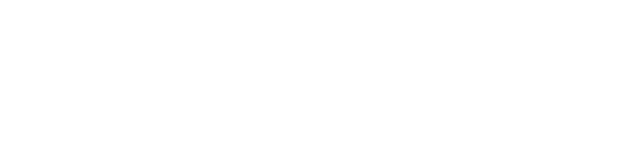
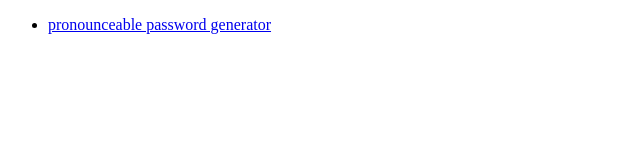
Before and after one commit to guzzlinden/guzzlinden.github.io, a plain HTML site: page index.html in a window 1280 px wide. Shown: the whole page, without its empty margins (0-640 px from the left). Drawn offline with Linux system fonts and the light colour scheme.

Commit message:
pw gen link from index

```diff
--- a/index.html
+++ b/index.html
@@ -1,4 +1,8 @@
 <!DOCTYPE html>
 <head><meta charset="utf-8" />
 <title>guzzlinden.github.io</title>
-</head><body></body></html>
+</head><body>
+<ul>
+  <li><a href="password-generator.html">pronounceable password generator</a></li>
+</ul>
+</body></html>
```
